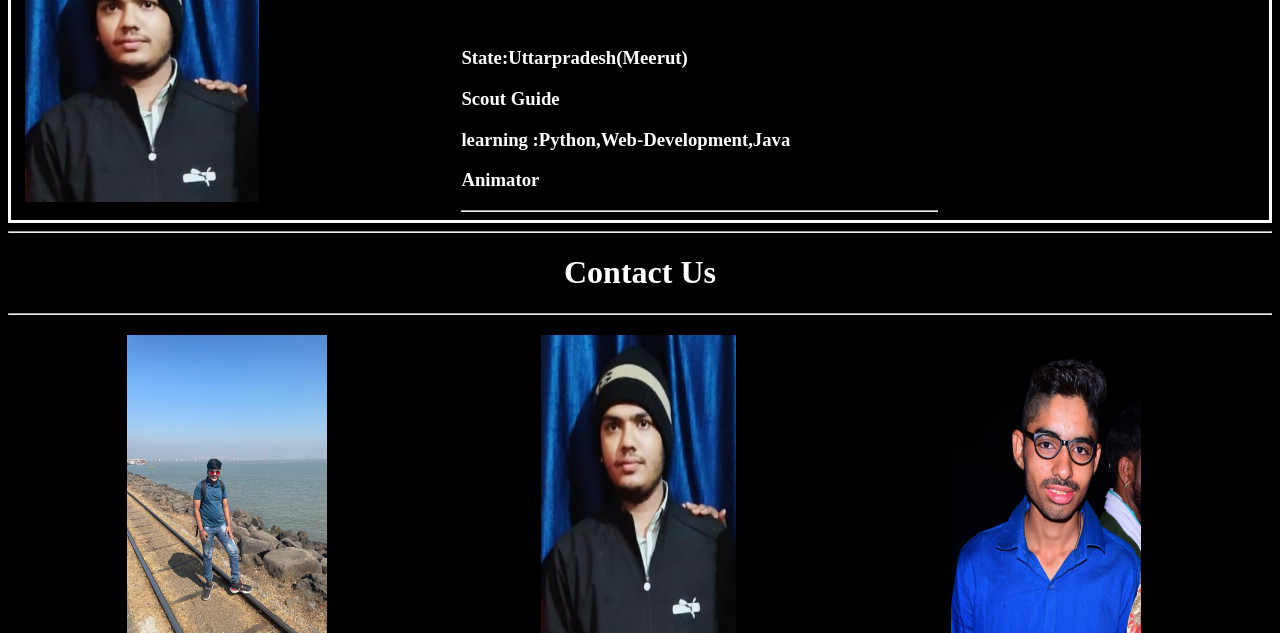
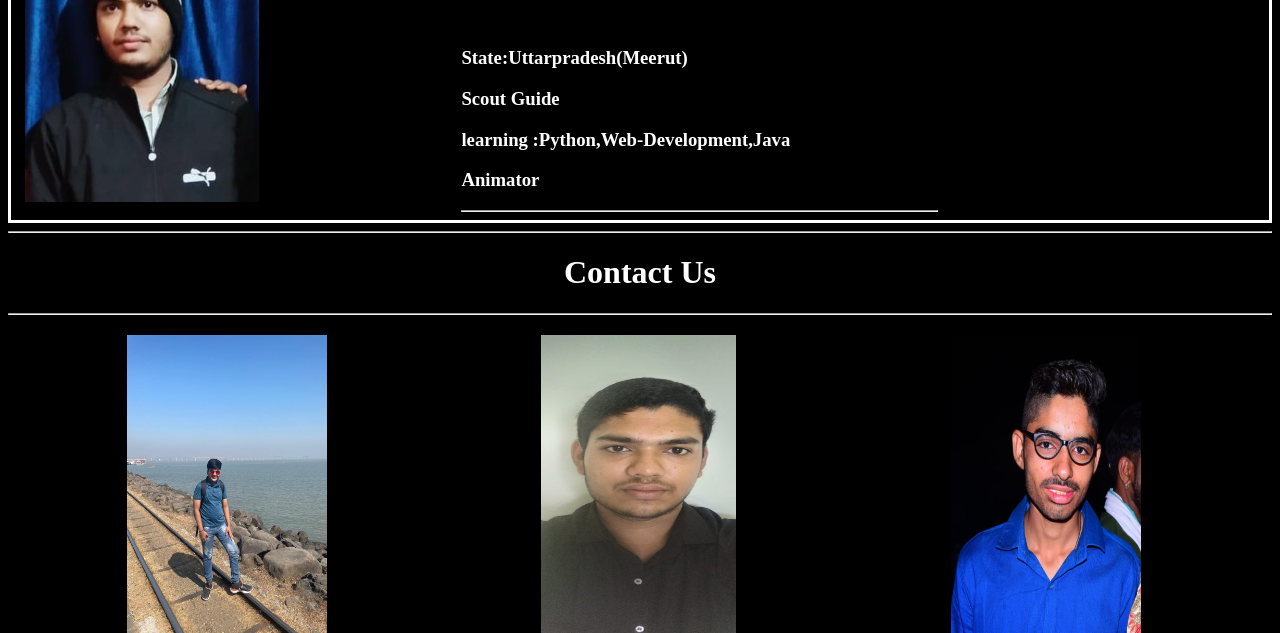
Before and after one commit to Sukhdevvinay/Hackgenius.github.io, a plain HTML site: page Hack.html in a window 1280 px wide. Shown: the part 1804-2437 px from the top of the page. Drawn offline with Linux system fonts and the light colour scheme.

Commit message:
9) Photo edited

```diff
--- a/Hack.html
+++ b/Hack.html
@@ -101,7 +101,7 @@
         <!-- vinay section 2 -->
         <div class="person2">
               <div class="vinay2">
-                 <img src="vinay.jpeg" height="300" alt="vinay image" width="195px" height="30px" ></img><br>
+                 <img src="vinay2.jpeg" height="300" alt="vinay image" width="195px" height="30px" ></img><br>
                  <a class="button" href="https://api.whatsapp.com/send/?phone=9084246255&text&type=phone_number&app_absent=0" target="_blank"> <img src="./whatsapp.jpeg" width="25px" height="25px"/></a>
                  <a class="button" href="https://instagram.com/sukhv_inay?igshid=ZDdkNTZiNTM=" target="_blank">   <img src="./insta.jpg" width="25px" height="25px"></a>
                  <a class="button" href="mailto:sukhdevvina9693@gmail.com" target="_blank"><img src="gmail.jpeg" width="25px" height="25px"/></a>
```
Also changed, not shown: vinay2.jpeg (added).
